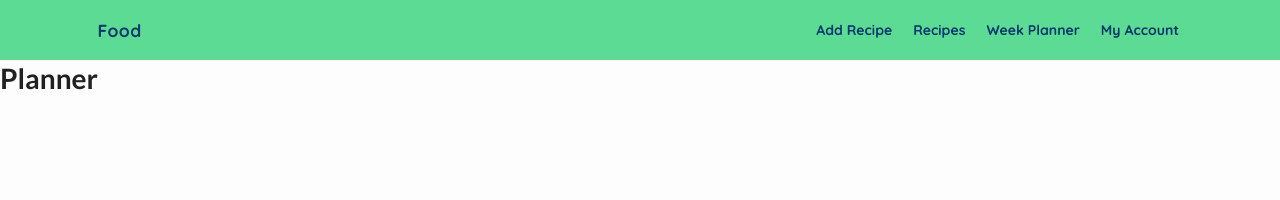
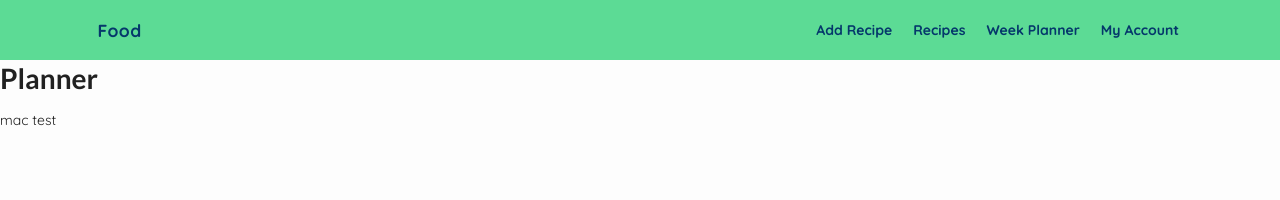
Before and after one commit to Matt-htims/recipe-calorie-converter, a Next.js app: page /planner in a window 1280 px wide. Shown: the top 200 px of the page. Built offline with nearby package versions, Linux system fonts and the light colour scheme.

Commit message:
mac test

```diff
--- a/pages/planner.js
+++ b/pages/planner.js
@@ -4,6 +4,7 @@ const Planner = () => {
 	return (
 		<div>
 			<h1>Planner</h1>
+			<p>mac test</p>
 		</div>
 	);
 };
```
